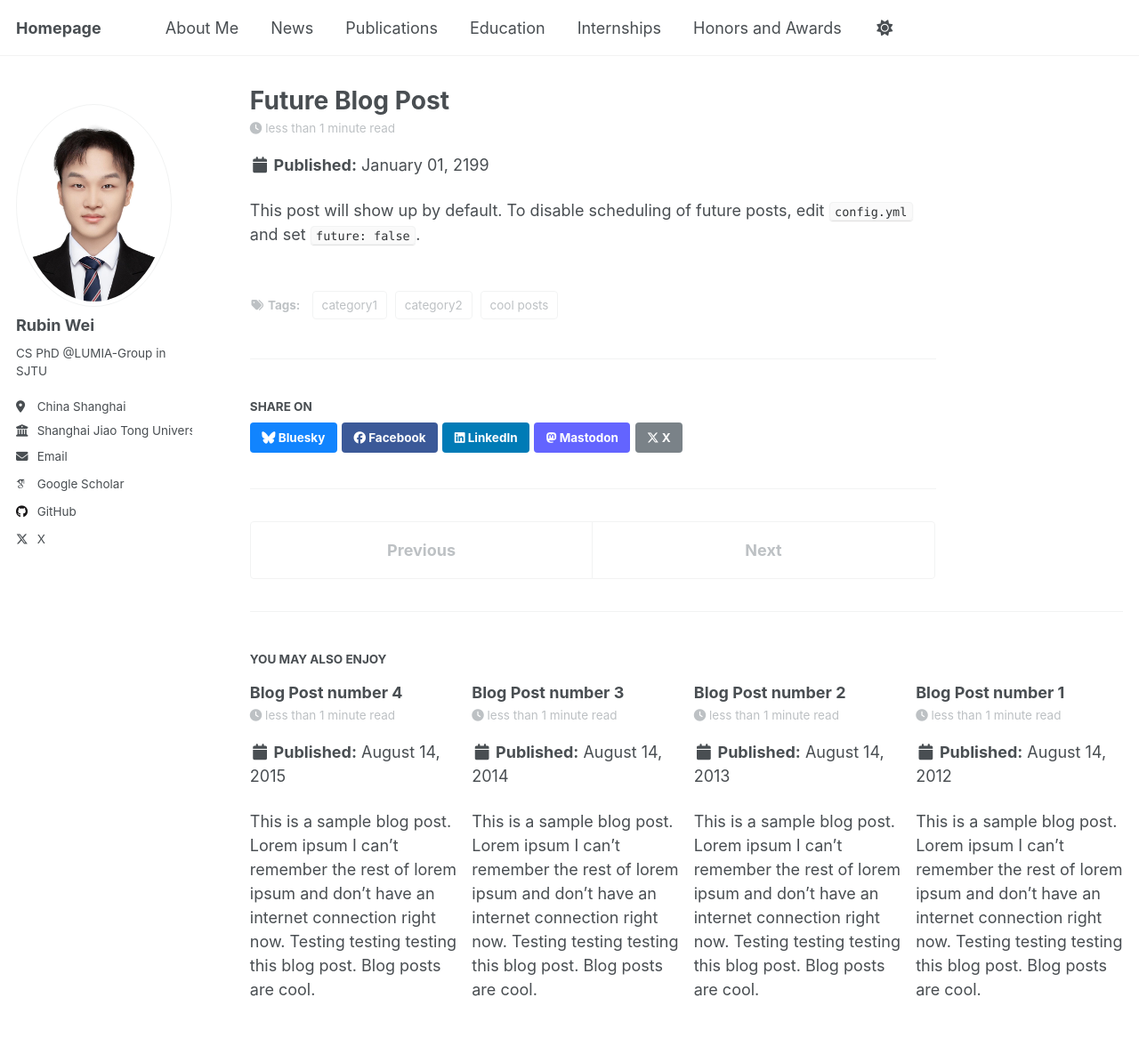
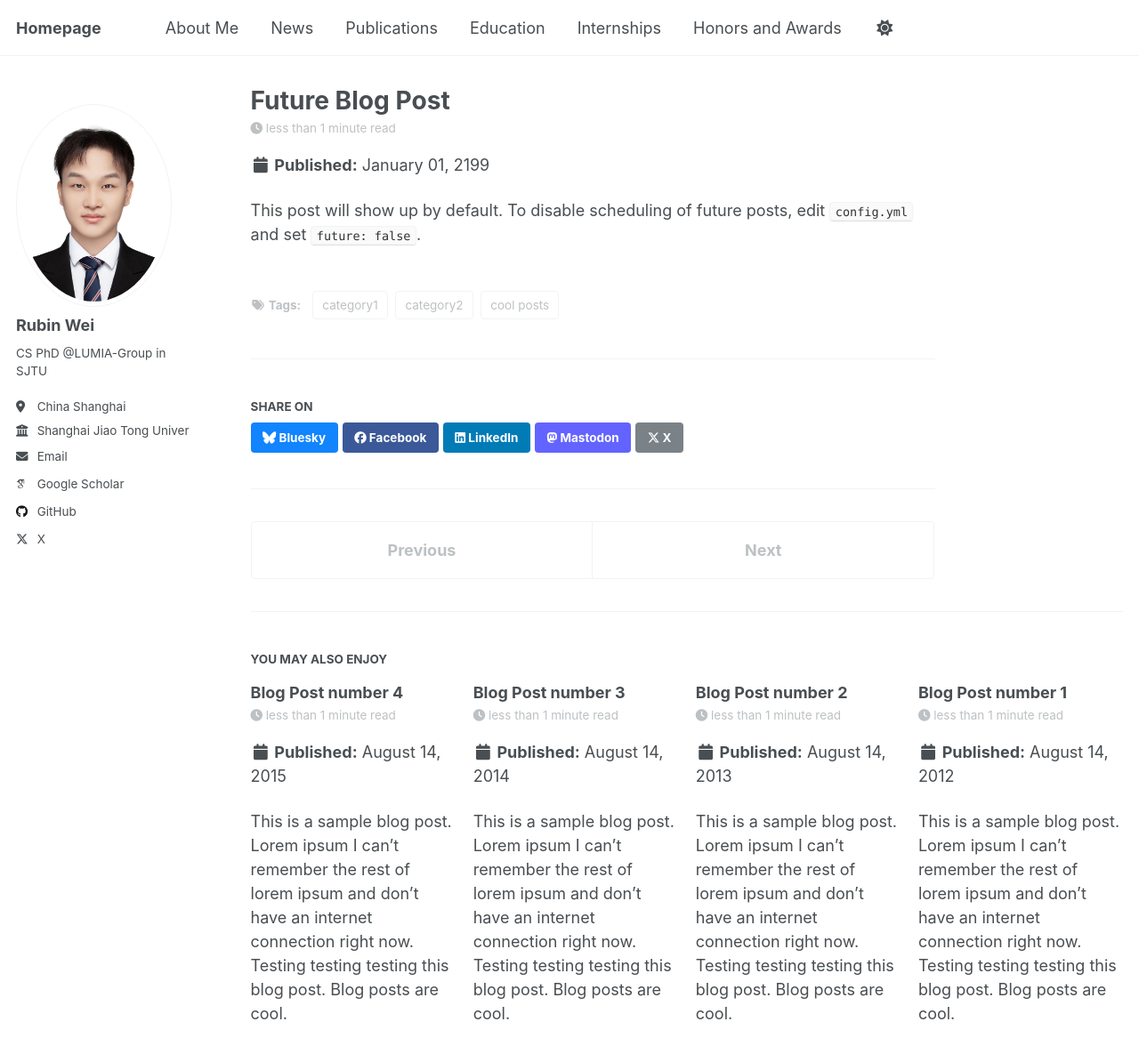
Before and after one commit to Rubin-Wei/Rubin-Wei.github.io, a Jekyll site: the page built from _posts/2199-01-01-future-post.md, in a window 1280 px wide and 1374 px high. Shown: the top 1185 px of the window at 89% size. Built offline with Jekyll 4.4.1, drawn with Linux system fonts in a browser that asks for light colours; some web fonts are replaced.

Commit message:
layout fixed

```diff
--- a/_sass/_themes.scss
+++ b/_sass/_themes.scss
@@ -66,11 +66,11 @@ $right-sidebar-width-wide   : auto;
 $susy: (
     columns: 12,
     column-width: 120px,
-    gutters: 1/5,
+    gutters: 1/4,
     math: fluid,
     output: float,
     gutter-position: after,
-    container: $large,
+    container: $x-large,
     global-box-sizing: border-box,
 );
 
```
Also changed, not shown: _pages/about.md (+1 -1 lines).
